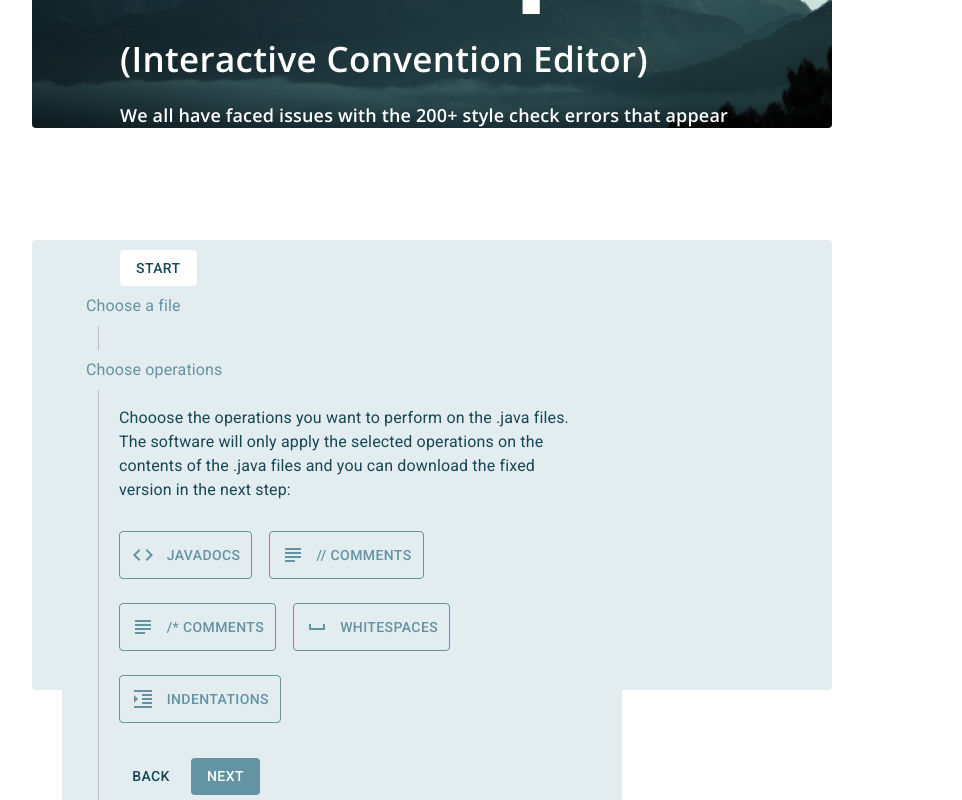
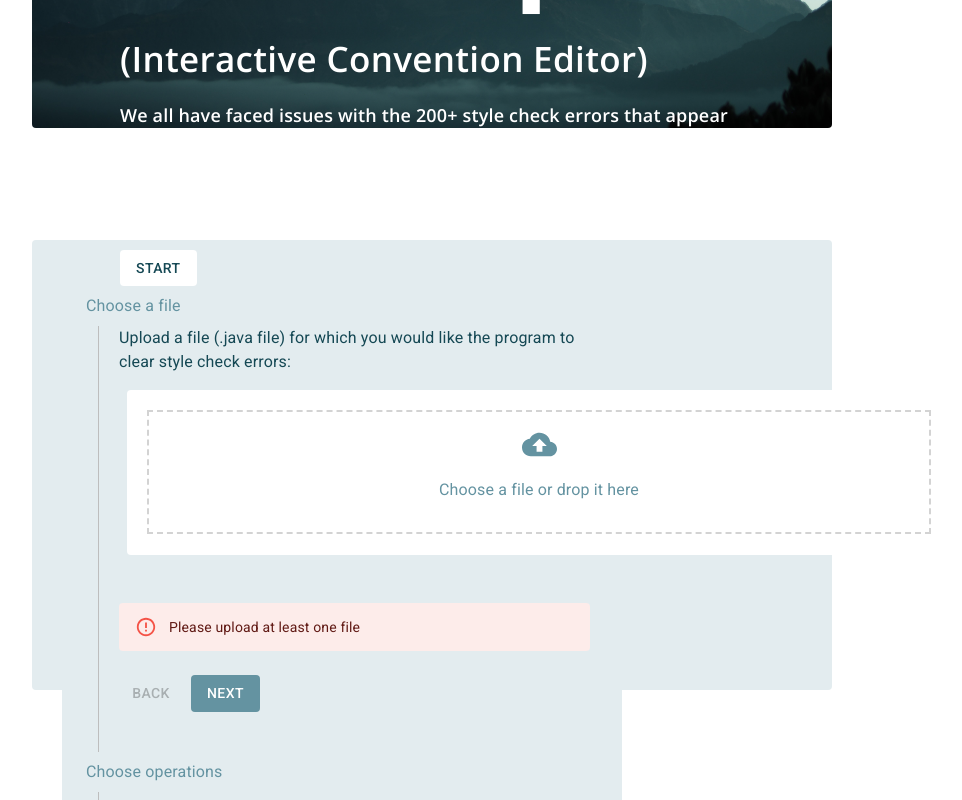
Before and after one commit to pranatikuppa/icecap, a React (Create React App) app: page / in a window 1280 px wide. Both pictures are taken after a click on the button "NEXT". Shown: the part 392-1192 px from the top of the page, without its empty margins (24-986 px from the left). Built offline with nearby package versions, Linux system fonts and the light colour scheme.

Commit message:
Made some backend changes to pass in information between stepper pages

```diff
--- a/src/App.css
+++ b/src/App.css
@@ -27,16 +27,12 @@
 }
 
 .Dropzone {
-  height: 130px;
-  width: 790px;
-  border-width: 230;
-  background-color: #fff;
-  border: 2px dashed rgb(187, 186, 186);
+  width: 780px;
+  height: 120px;
   display: flex;
   align-items: center;
   justify-content: center;
   flex-direction: column;
-  font-size: 16px;
 }
 
 @font-face {
--- a/src/StepperPage.js
+++ b/src/StepperPage.js
@@ -38,6 +38,9 @@ const useStyles = makeStyles((theme) => ({
     },
     button: {
         backgroundColor: '#6493a1',
+        '&:hover': {
+          backgroundColor: '#537b86',
+        },
         color: 'white',
         marginTop: theme.spacing(1),
         marginRight: theme.spacing(1),
@@ -61,18 +64,30 @@ const useStyles = makeStyles((theme) => ({
 
   const StyledToggle = withStyles({
       root: {
-        color: '#6493a1',
-        borderColor: '#6493a1',
+        color: '#white',
+        borderColor: '#white',
         whiteSpace: 'break-spaces',
+        '&:hover': {
+          borderColor: '#6493a1',
+        },
       },
       selected: {
-        backgroundColor: '#6493a1',
-        color: '#6493a1',
-        borderColor: '#6493a1',
+        '&:active': {
+          backgroundColor: '#5c8794',
+        },
+        backgroundColor: '#bcf5bc',
+        color: '#154854',
+        borderColor: '#154854',
+        label: '#154854'
       },
       label: {
+        '&:active': {
+          color: '#154854',
+        },
+        '&:hover': {
           color: '#6493a1',
-      },
+        },
+      }
   })(ToggleButton);
 
   function getSteps() {
@@ -87,6 +102,9 @@ const useStyles = makeStyles((theme) => ({
                 },
                 active: {
                     color: '#6493a1',
+                },
+                disabled: {
+                  color: 'white',
                 }
             },
         },
@@ -96,31 +114,42 @@ function VerticalLinearStepper() {
     const classes = useStyles();
     const [activeStep, setActiveStep] = React.useState(0);
     const steps = getSteps();
+
     const [operationOpen, setOperationOpen] = React.useState(false);
+    const [fileOpen, setFileOpen] = React.useState(false);
+
     const [javaSelected, setJava] = React.useState(false);
     const [singleSelected, setSingle] = React.useState(false);
     const [multiSelected, setMulti] = React.useState(false);
     const [indentSelected, setIndent] = React.useState(false);
     const [whiteSelected, setWhite] = React.useState(false);
+    const [uploadedFiles, setUploadedFiles] = React.useState({});
+
+    function myCallback(files) {
+      setUploadedFiles(files);
+      if (files.length > 0) {
+        setFileOpen(false);
+      }
+    };
 
     const handleNext = () => {
-        if (activeStep === 1) {
-            if (!javaSelected && !singleSelected && !multiSelected && !whiteSelected && !indentSelected) {
-                setOperationOpen(true);
-            } else {
-                setOperationOpen(false);
-                setActiveStep((prevActiveStep) => prevActiveStep + 1);
-            }
+      if (activeStep == 0) {
+        if (uploadedFiles.length > 0) {
+          setFileOpen(false);
+          setActiveStep((prevActiveStep) => prevActiveStep + 1);
         } else {
-            setOperationOpen(false);
-            setActiveStep((prevActiveStep) => prevActiveStep + 1);
+          setFileOpen(true);
         }
+      }
     };
 
     const handleBack = () => {
         if (activeStep === 1) {
             setJava(false);
             setSingle(false);
+            setMulti(false);
+            setWhite(false);
+            setIndent(false);
             if (operationOpen) {
                 setOperationOpen(false);
             }
@@ -128,9 +157,34 @@ function VerticalLinearStepper() {
       setActiveStep((prevActiveStep) => prevActiveStep - 1);
     };
 
+    const handleRun = () => {
+      if (activeStep === 1) {
+        if (!javaSelected && !singleSelected && !multiSelected && !whiteSelected && !indentSelected) {
+            setOperationOpen(true);
+        } else {
+            setOperationOpen(false);
+            setActiveStep((prevActiveStep) => prevActiveStep + 1);
+        }
+      }
+    }
+
+    const handleDownload = () => {
+
+    }
+
     const handleReset = () => {
       setActiveStep(0);
     };
+
+    const handleButton = () => {
+      if (activeStep === 0) {
+        handleNext();
+      } else if (activeStep === 1) {
+        handleRun();
+      } else {
+        handleDownload();
+      }
+    }
 
     function JavadocToggle() {
         return (
@@ -173,14 +227,14 @@ function VerticalLinearStepper() {
     }
 
     function stepOne() {
-        return (
-          <Typography>
-              Upload a file (.java file) for which you would like the program to clear style check errors:
-              <p></p>
-              <UploadButtons></UploadButtons>
-              <p></p>
-          </Typography>
-        );
+      return (
+        <Typography>
+            Upload a file (.java file) for which you would like the program to clear style check errors:
+            <p></p>
+            <UploadButtons callbackFromParent={myCallback}></UploadButtons>
+            <p></p>
+        </Typography>
+      );
     }
 
     function stepTwo() {
@@ -200,7 +254,12 @@ function VerticalLinearStepper() {
     }
 
     function stepThree() {
-
+      return (
+        <Typography>
+          Enter a name for each file and download the files below. If you don't provide a name we will use the original file name
+          to download your file.
+        </Typography>
+      );
     }
 
     function getStepContent(step) {
@@ -230,6 +289,11 @@ function VerticalLinearStepper() {
                 </ThemeProvider>
               <StepContent>
                 <Typography>{getStepContent(index)}</Typography>
+                <Collapse in={fileOpen} timeout='auto'>
+                    <p></p>
+                    <Alert severity="error">Please upload at least one file</Alert>
+                    <p></p>
+                </Collapse>
                 <Collapse in={operationOpen} timeout='auto'>
                     <p></p>
                     <Alert severity="error">Please select at least one operation</Alert>
@@ -245,12 +309,14 @@ function VerticalLinearStepper() {
                       Back
                     </Button>
                     <Button
-                      onClick={handleNext}
+                      onClick={handleButton}
                       className={classes.button}
                       disableElevation
                       variant='contained'
                     >
-                      {activeStep === steps.length - 1 ? 'Finish' : 'Next'}
+                      {activeStep === 0 && 'Next'}
+                      {activeStep === 1 && 'Run'}
+                      {activeStep === 2 && 'Download File'}
                     </Button>
                   </div>
                 </div>
--- a/src/components/UploadButtons.js
+++ b/src/components/UploadButtons.js
@@ -31,10 +31,24 @@ const useStyles = makeStyles((theme) => ({
   dropCard: {
     width: '790px',
     height: '130px',
-    paddingTop: '15px',
-    paddingLeft: '15px',
-    paddingRight: '20px',
-    paddingBottom: '20px',
+    paddingTop: '20px',
+    paddingLeft: '20px',
+    paddingRight: '15px',
+    paddingBottom: '15px',
+  },
+  dropCardBorder: {
+    border: 'dashed',
+    borderColor: '#6493a1',
+    borderWidth: '2px',
+    width: '780px',
+    height: '120px',
+  },
+  defaultCardBorder: {
+    border: 'dashed',
+    borderColor: '#D3D3D3',
+    borderWidth: '2px',
+    width: '780px',
+    height: '120px',
   },
   listCard: {
     color: '#154854',
@@ -48,7 +62,7 @@ const useStyles = makeStyles((theme) => ({
   }
 }));
 
-export default function UploadButtons() {
+export default function UploadButtons(props) {
   const classes = useStyles();
   const [acceptedOpen, setAcceptedOpen] = React.useState(false);
   const [rejectedOpen, setRejectedOpen] = React.useState(false);
@@ -66,6 +80,7 @@ export default function UploadButtons() {
     } else {
       setRejectedOpen(true);
     }
+    props.callbackFromParent(acceptedFiles);
   }
 
   function getFileList(list) {
@@ -88,13 +103,26 @@ export default function UploadButtons() {
         <Dropzone className={classes.dropCard} onDrop={onFileDrop} accept='.java'>
           {({getRootProps, getInputProps, isDragActive, isDragReject, isDragAccept, acceptedFiles, rejectedFiles}) => (
             <section>
-              <div className='Dropzone' {...getRootProps()}>
+              <div {...getRootProps()}>
                 <input {...getInputProps()} />
-                <p></p>
-                <CloudUploadIcon className={classes.icon} fontSize='large'></CloudUploadIcon>
-                {!isDragActive && <p style={{ color: '#6493a1', whiteSpace: 'break-spaces' }}>Choose a file or drop it here</p>}
-                {isDragActive && <p style={{ color: '#6493a1', whiteSpace: 'break-spaces' }}>Drop it here!</p>}
-                <p></p>
+                {!isDragActive ?
+                  <div className={classes.defaultCardBorder}>
+                    <div className='Dropzone'>
+                    <p></p>
+                    <CloudUploadIcon className={classes.icon} fontSize='large'></CloudUploadIcon>
+                    <p style={{ color: '#6493a1', whiteSpace: 'break-spaces' }}>Choose a file or drop it here</p>
+                    <p></p>
+                    </div>
+                  </div>:
+                  <div className={classes.dropCardBorder}>
+                    <div className='Dropzone'>
+                    <p></p>
+                    <CloudUploadIcon className={classes.icon} fontSize='large'></CloudUploadIcon>
+                    <p style={{ color: '#6493a1', whiteSpace: 'break-spaces' }}>Drop it here!</p>
+                    <p></p>
+                    </div>
+                  </div>
+                }
               </div>
             </section>
           )}
```
